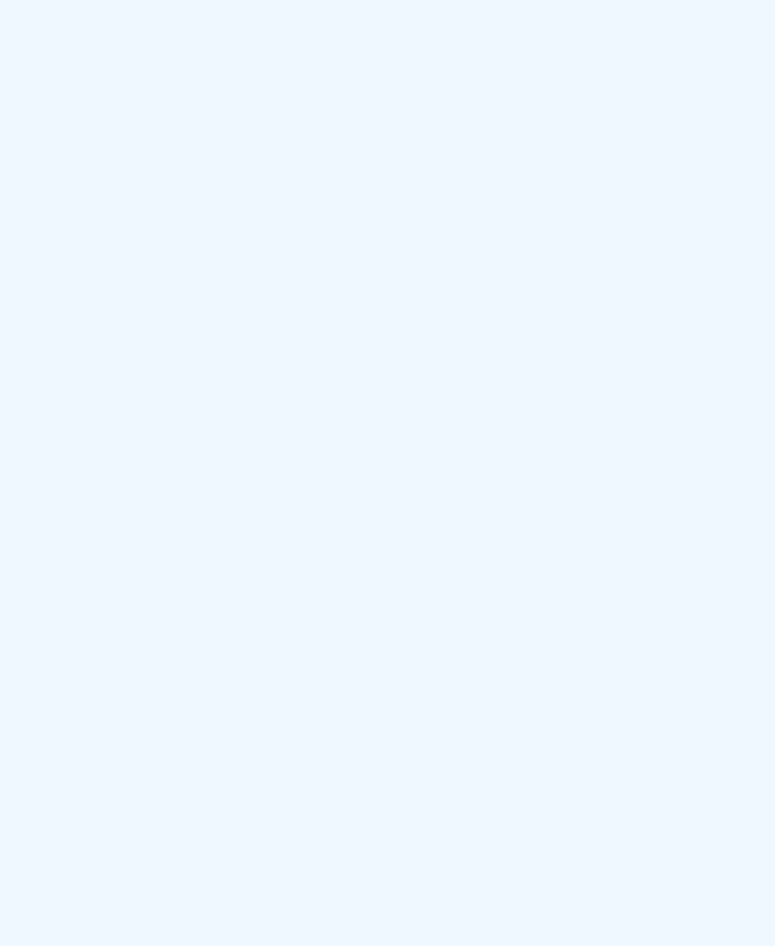
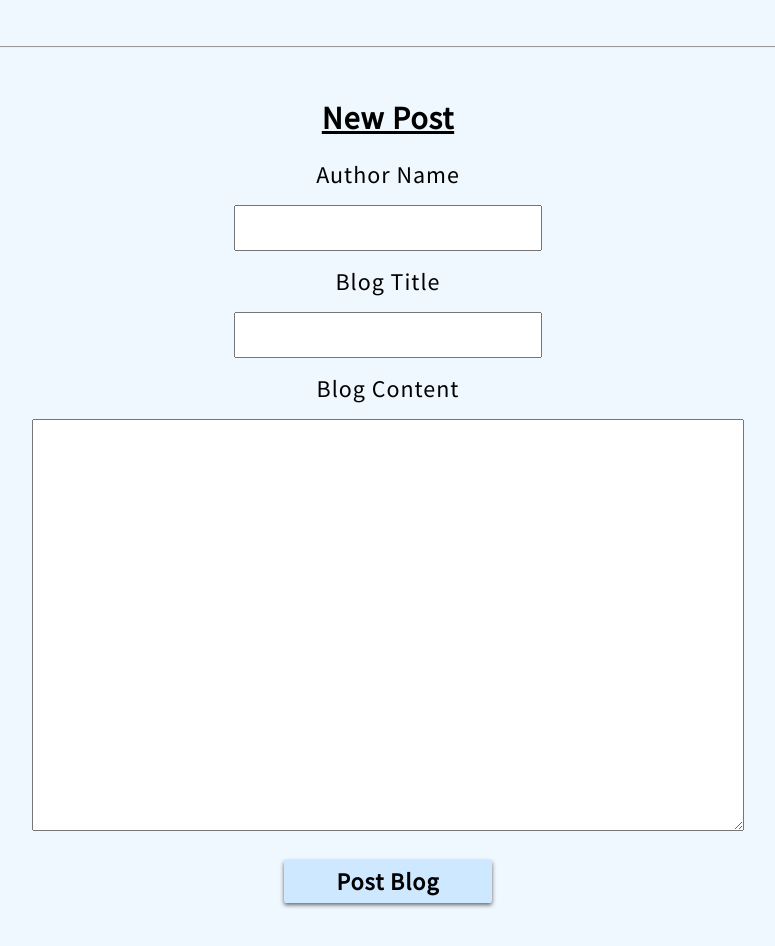
Before and after one commit to damonspencerroberts/blog-me, a React (Create React App) app: page / in a window 1280 px wide. Shown: the part 1540-2486 px from the top of the page, without its empty margins (252-1027 px from the left). Before the commit the page ends 2380 px from the top, so only its background shows below. Built offline with nearby package versions, Linux system fonts and the light colour scheme.

Commit message:
added form and button to new form

```diff
--- /dev/null
+++ b/src/Components/Button/Btn.module.css
@@ -0,0 +1,22 @@
+.Button {
+	box-shadow: 0 2px 4px rgba(0, 0, 0, 0.6);
+	background-color:#cde8ff;
+	border-radius:2px;
+	cursor: pointer;
+	color:#000000;
+	font-size:15px;
+	font-weight:bold;
+	padding: 6px 24px;
+    text-decoration: none;
+    display: block;
+    margin: 20px auto;
+    width: 160px;
+    font-size: 1.5rem;
+}
+.Button:hover {
+	opacity: 0.75;
+}
+
+.Button:active {
+	top:1px;
+}
--- /dev/null
+++ b/src/Components/Button/Button.js
@@ -0,0 +1,8 @@
+import React from 'react';
+import classes from "./Btn.module.css";
+
+const Button = (props) => {
+    return <a href={props.link} className={classes.Button} onClick = {props.clicked}>{props.text}</a>
+}
+
+export default Button;
--- a/src/Components/Logo/Logo.js
+++ b/src/Components/Logo/Logo.js
@@ -1,11 +1,13 @@
 import React from 'react';
 import LogoPic from "../../Images/logo.png";
 import classes from './Logo.module.css';
+import ButtonIs from "../Button/Button";
 
 const Logo = () => {
     return (
         <div className = {classes.Logo}>
             <img src = {LogoPic} alt = "logo"/>
+            <ButtonIs link = "#new-form" text = "New Post"></ButtonIs>
         </div>
     );
 }
--- a/src/Components/Posts/Posts.module.css
+++ b/src/Components/Posts/Posts.module.css
@@ -13,7 +13,7 @@
     padding: 25px;
     height: 250px;
     width: 80%;
-    background-color: rgb(175, 218, 255);
+    background-color: rgb(205, 232, 255);
     box-shadow: 0 2px 4px rgba(0, 0, 0, 0.6);
     display: block;
 }
--- /dev/null
+++ b/src/Components/new-post/Form.module.css
@@ -0,0 +1,36 @@
+.Form {
+    text-align: center;
+    margin:  50px;
+}
+
+.Form h1 {
+    text-decoration: underline;
+}
+
+.Form div {
+    margin: 10px;
+}
+
+.Form label {
+    font-size: 1.5rem;
+}
+
+.Form input {
+    height: 40px;
+    width: 300px;
+    font-size: 1.25rem;
+    margin: 5px;
+}
+
+.Form textarea {
+    height: 400px;
+    width: 700px;
+    margin: 5px;
+    font-size: 1.25rem;
+    font-family: 'Source Sans Pro', sans-serif;
+    padding: 5px;
+}
+
+.Horizontal {
+    margin: 50px;
+}
--- /dev/null
+++ b/src/Components/new-post/new-post.js
@@ -0,0 +1,43 @@
+import React from 'react';
+import classes from "./Form.module.css";
+import ButtonIs from "../Button/Button";
+
+
+const newPostForm = (props) => {
+    return(
+        <div id = "new-form">
+            <hr className = {classes.Horizontal} />
+            <div className = {classes.Form}>
+                <h1>New Post</h1>
+                <form>
+                    <div>
+                    <label for="textinput">Author Name</label>
+                        <div class="col-md-4">
+                            <input id="textinput" name="textinput" type="text" placeholder="" class="form-control input-md"/>
+                        </div>
+                    </div>
+
+                    <div className="form-group">
+                    <label className="col-md-4 control-label" for="textinput">Blog Title</label>
+                        <div className="col-md-4">
+                            <input id="textinput" name="textinput" type="text" placeholder="" className="form-control input-md"/>
+                        </div>
+
+                    </div>
+                    <div className="form-group">
+                    <label className="col-md-4 control-label" for="textarea">Blog Content</label>
+                        <div className="col-md-4">
+                            <textarea className="form-control" id="textarea" name="textarea"></textarea>
+                        </div>
+                    </div>
+
+                    <div>
+                        <ButtonIs text = "Post Blog" />
+                    </div>
+                </form>
+            </div>
+        </div>
+    );
+}
+
+export default newPostForm;
--- a/src/Containers/Home.js
+++ b/src/Containers/Home.js
@@ -3,6 +3,7 @@ import Posts from "../Components/Posts/Posts";
 import IndividualPost from "../Components/Individual-Post/Post";
 import Logo from "../Components/Logo/Logo";
 import classes from "./Home.module.css";
+import NewPost from "../Components/new-post/new-post";
 import JsonInfo from "../json-data/json-data";
 
 const Home = () => {
@@ -38,7 +39,7 @@ const Home = () => {
             </div>
 
             <div className = {classes.Div4}>
-
+                <NewPost />
             </div>
 
             <div className = {classes.Div5}>
--- a/src/Containers/Home.module.css
+++ b/src/Containers/Home.module.css
@@ -1,13 +1,13 @@
 .Container {
     display: grid;
     grid-template-columns: repeat(5, 1fr);
-    grid-template-rows: 1fr 3fr repeat(6, 1fr);
+    grid-template-rows: 0.2fr repeat(2, 0.5fr) 0.3fr 0.2fr;
     grid-column-gap: 0px;
-    grid-row-gap: 20px;
+    grid-row-gap: 0px;
     }
 
     .Div1 { grid-area: 1 / 1 / 2 / 6; }
-    .Div2 { grid-area: 2 / 1 / 6 / 5; }
-    .Div3 { grid-area: 2 / 5 / 6 / 6; }
-    .Div4 { grid-area: 6 / 1 / 8 / 6; }
-    .Div5 { grid-area: 8 / 1 / 9 / 6; }
+    .Div2 { grid-area: 2 / 1 / 4 / 5; }
+    .Div3 { grid-area: 2 / 5 / 4 / 6; }
+    .Div4 { grid-area: 4 / 1 / 5 / 6; }
+    .Div5 { grid-area: 5 / 1 / 6 / 6; }
--- a/src/index.css
+++ b/src/index.css
@@ -1,13 +1,12 @@
+@import url('https://fonts.googleapis.com/css2?family=Source+Sans+Pro:wght@400&display=swap');
+
 body {
   margin: 0;
-  font-family: -apple-system, BlinkMacSystemFont, 'Segoe UI', 'Roboto', 'Oxygen',
-    'Ubuntu', 'Cantarell', 'Fira Sans', 'Droid Sans', 'Helvetica Neue',
-    sans-serif;
+  font-family: 'Source Sans Pro', sans-serif;
   letter-spacing: 1px;
   background-color: aliceblue;
 }
 
-code {
-  font-family: source-code-pro, Menlo, Monaco, Consolas, 'Courier New',
-    monospace;
+html {
+  scroll-behavior: smooth;
 }
```
Also changed, not shown: 1 other file (tests, documents, lock files or other folders).
